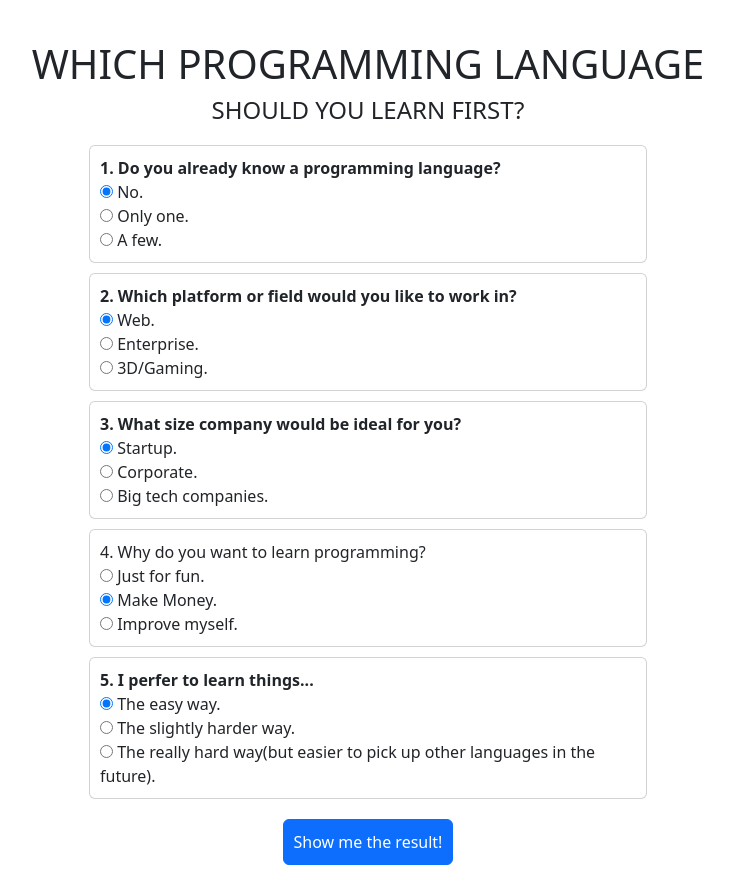
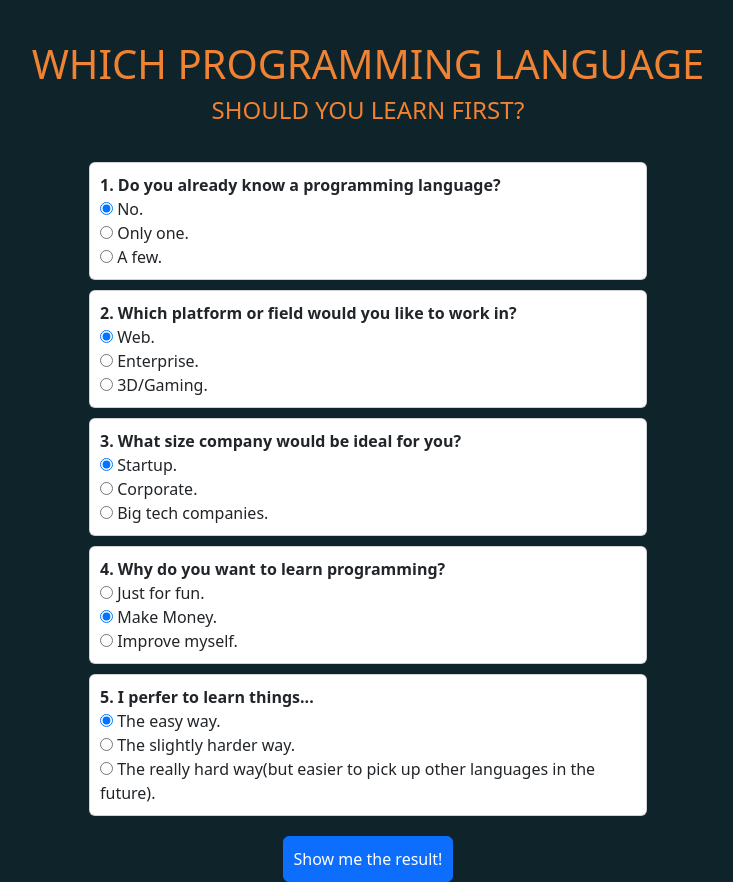
Before and after one commit to weijwang18/Programming-Language-Suggester, a plain HTML site: page index.html in a window 1280 px wide. Shown: the whole page, without its empty margins (272-1005 px from the left). Drawn offline with nearby package versions, Linux system fonts and the light colour scheme.

Commit message:
change the color of background and text

```diff
--- a/css/styles.css
+++ b/css/styles.css
@@ -2,6 +2,9 @@
   display: none;
 }
 
+body {
+  background-color: #0f232a;
+}
 h1,
 h4,
 #result {
@@ -16,6 +19,9 @@ h4 {
   margin-bottom: 20px;
 }
 
+.header {
+  color: #ef8233;
+}
 .card {
   width: 50%;
   padding: 10px;
@@ -34,6 +40,7 @@ h4 {
   padding: 20px;
   margin-bottom: 30px;
   margin-top: 20px;
+  color: #ef8233;
 }
 
 .outPut {
--- a/index.html
+++ b/index.html
@@ -21,8 +21,11 @@
   </head>
   <body>
     <div class="container">
-      <h1>WHICH PROGRAMMING LANGUAGE</h1>
-      <h4>SHOULD YOU LEARN FIRST?</h4>
+      <div class="header">
+        <h1>WHICH PROGRAMMING LANGUAGE</h1>
+        <h4>SHOULD YOU LEARN FIRST?</h4>
+      </div>
+      <hr />
       <form id="survey">
         <!-- Question 1 -->
         <div class="card">
@@ -108,7 +111,7 @@
         <!-- Question 4 -->
         <div class="card">
           <label for="question4"
-            >4. Why do you want to learn programming?</label
+            ><strong>4. Why do you want to learn programming?</strong></label
           >
           <div class="radio">
             <label>
```
Also changed, not shown: 1 other file.
